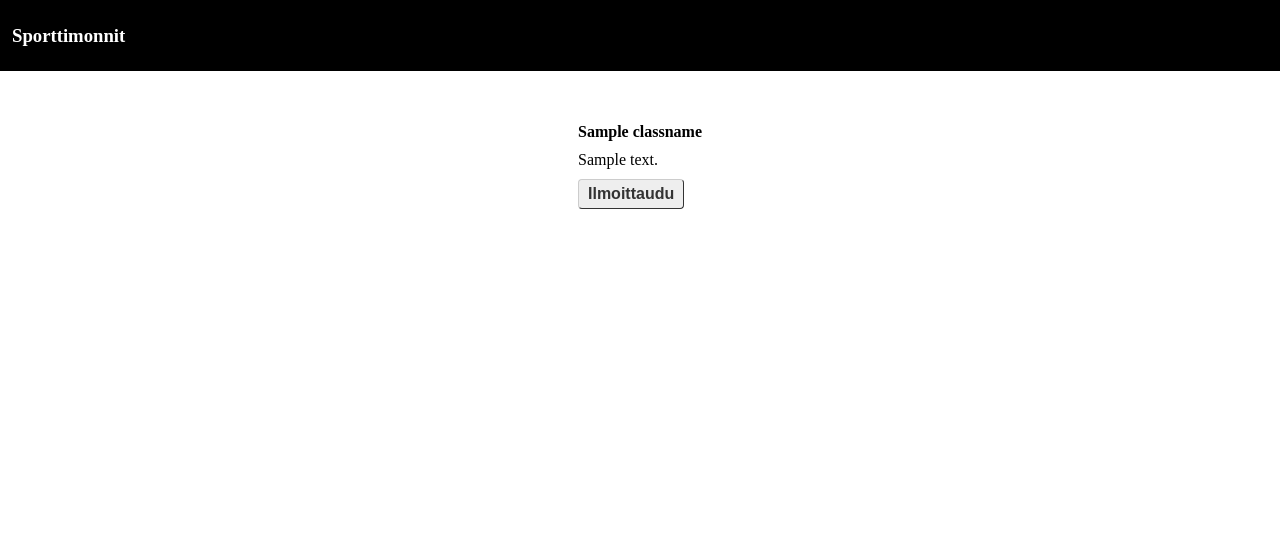
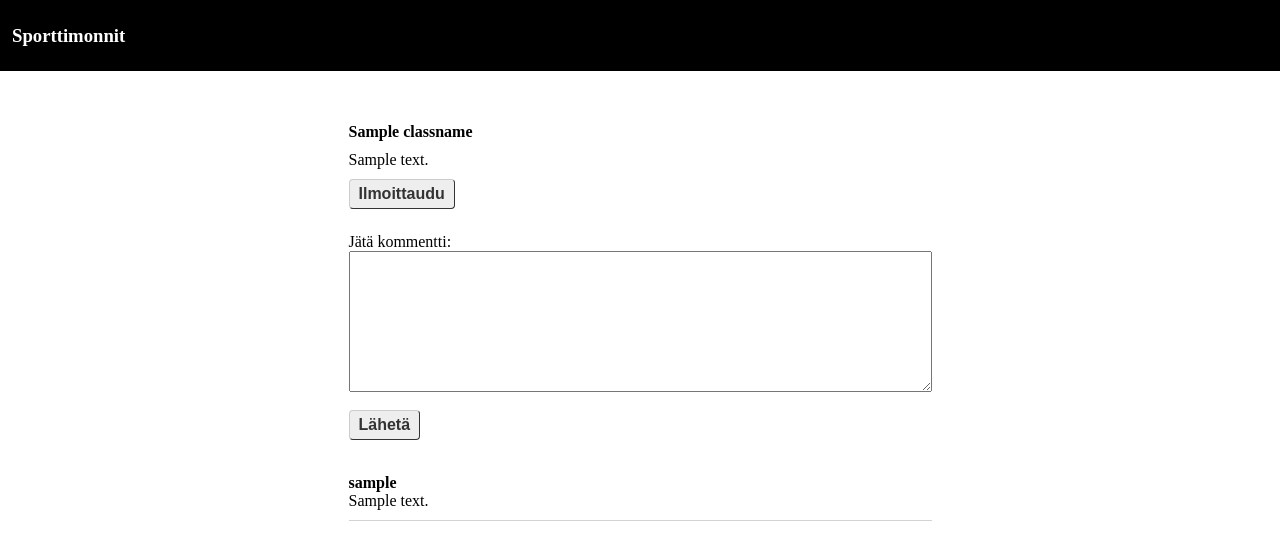
Before and after one commit to ileskaa/database-app-project, a Flask app: template templates/class.html in a window 1280 px wide. Shown: the top 560 px of the page. Run offline with Flask 3, Linux system fonts and the light colour scheme; the template is opened without the code that fills it: most values are stand-ins (such as "Sample title", 1, 10 or a date in 2020).

Commit message:
Enable users to add deletable comments to courses

```diff
--- a/routes.py
+++ b/routes.py
@@ -40,25 +40,36 @@ def classes(name):
     if not session:
         abort(401)
     classname = urllib.parse.unquote_plus(name)
-    sql = text("SELECT description from classes WHERE name=:classname")
-    result = db.session.execute(sql, {"classname": classname})
+    sql_get_description = text(
+        "SELECT description from classes WHERE name=:classname"
+    )
+    result = db.session.execute(sql_get_description, {"classname": classname})
     single_row = result.fetchone()
     description = single_row.description
     # Check if user is already registered to that class
-    sql = text("SELECT COUNT(*) FROM enrollments \
+    sql_count = text("SELECT COUNT(*) FROM enrollments \
         WHERE username=:username AND class=:classname")
     username = session["username"]
-    result = db.session.execute(sql, {
+    result = db.session.execute(sql_count, {
         "username": username,
         "classname": classname
     })
     single_row = result.fetchone()
     is_registered = single_row.count
+    # Get comments
+    sql_get_comments = text(
+        "SELECT id, username, comment from comments WHERE classname=:classname"
+    )
+    result = db.session.execute(sql_get_comments, {
+        "classname": classname
+    })
+    comment_rows = result.fetchall()
     return render_template(
         "class.html",
         classname=classname,
         description=description,
-        is_registered=is_registered
+        is_registered=is_registered,
+        comment_rows=comment_rows
     )
 
 
@@ -124,6 +135,25 @@ def remove_class():
     return redirect(url_for("index"))
 
 
+@app.route("/class/comment", methods=["POST"])
+def send_comment():
+    classname = request.form["class"]
+    username = session["username"]
+    comment = request.form["comment"]
+    sql = text(
+        "INSERT INTO comments(classname, username, comment) \
+            VALUES (:classname, :username, :comment)"
+    )
+    db.session.execute(sql, {
+        "classname": classname,
+        "username": username,
+        "comment": comment
+    })
+    db.session.commit()
+    origin = request.environ['HTTP_REFERER']
+    return redirect(origin)
+
+
 @app.route("/myclasses")
 def my_classes():
     if not session:
@@ -135,6 +165,16 @@ def my_classes():
     return render_template("myclasses.html", enrollments=enrollments)
 
 
+@app.route("/delete/comment", methods=["POST"])
+def delete_comment():
+    comment_id = request.form["comment_id"]
+    sql = text("DELETE FROM comments WHERE id=:id")
+    db.session.execute(sql, {"id": comment_id})
+    db.session.commit()
+    origin = request.environ['HTTP_REFERER']
+    return redirect(origin)
+
+
 @app.context_processor
 def utility_processor():
     def encode_url(string):
--- a/templates/class.html
+++ b/templates/class.html
@@ -21,9 +21,35 @@
     <span class="green-text">Olet ilmoittautunut kurssille.</span>
     <form action="/class/cancel" method="post">
       <input type="hidden" name="class" value="{{ classname }}">
-      <input type="submit" value="Peru ilmoittautuminen">
+      <input class="cancel button" type="submit" value="Peru ilmoittautuminen">
       <input type="hidden" name="csrf_token" value="{{ session.csrf_token }}">
     </form>
   {% endif %}
+
+  {% if not session["is_admin"] %}
+    <div class="mt-20">Jätä kommentti:</div>
+    <form method="POST" action="/class/comment">
+      <input type="hidden" name="class" value="{{ classname }}">
+      <textarea required name="comment" rows="9" cols="70"></textarea><br>
+      <input class="button mt-14" type="submit" value="Lähetä">
+      <input type="hidden" name="csrf_token" value="{{ session.csrf_token }}">
+    </form>
+  {% endif %}
+
+  <div class="mt-20">
+    {% for row in comment_rows %}
+      <div class="comment">
+        <b>{{ row.username }}</b>
+        {% if row.username == session["username"] or session["is_admin"] %}
+          <form class="inline ml-12" method="post" action="/delete/comment">
+            <input type="hidden" name="comment_id" value="{{ row.id }}">
+            <input type="submit" class="delete" value="Poista kommentti">
+            <input type="hidden" name="csrf_token" value="{{ session.csrf_token }}">
+          </form>
+        {% endif %}
+        <div>{{ row.comment }}</div>
+      </div>
+    {% endfor %}
+  </div>
 </div>
 {% endblock %}
```
